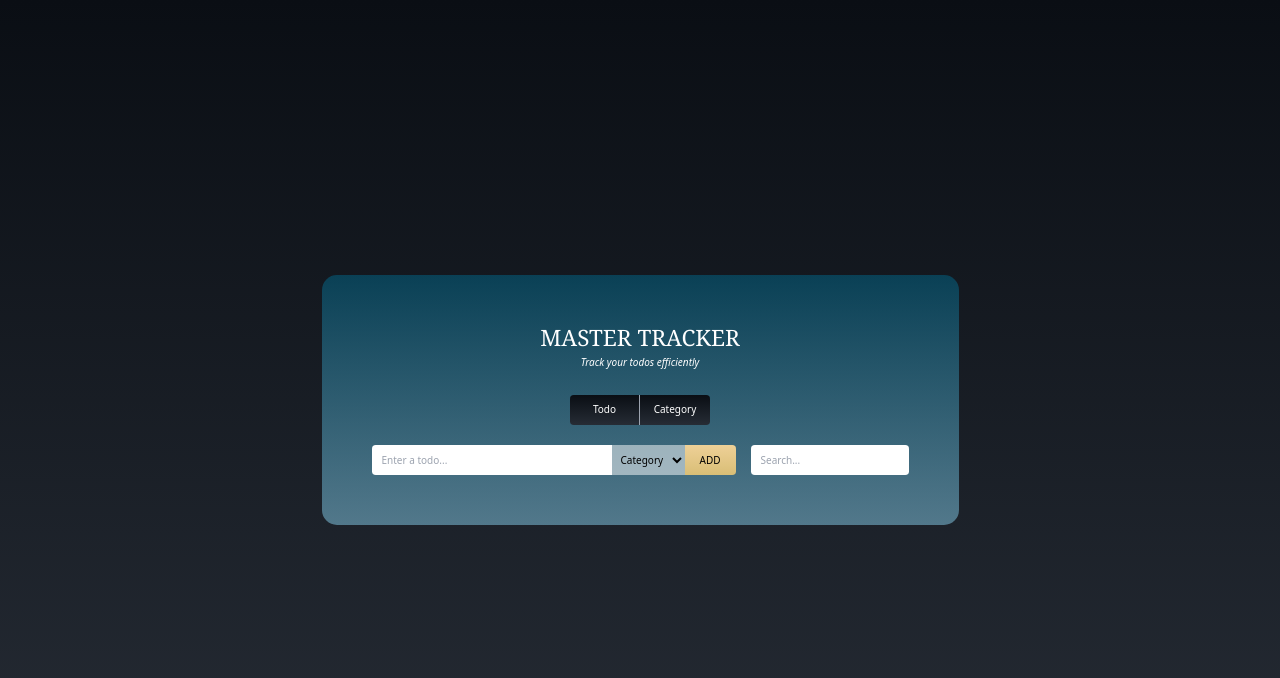
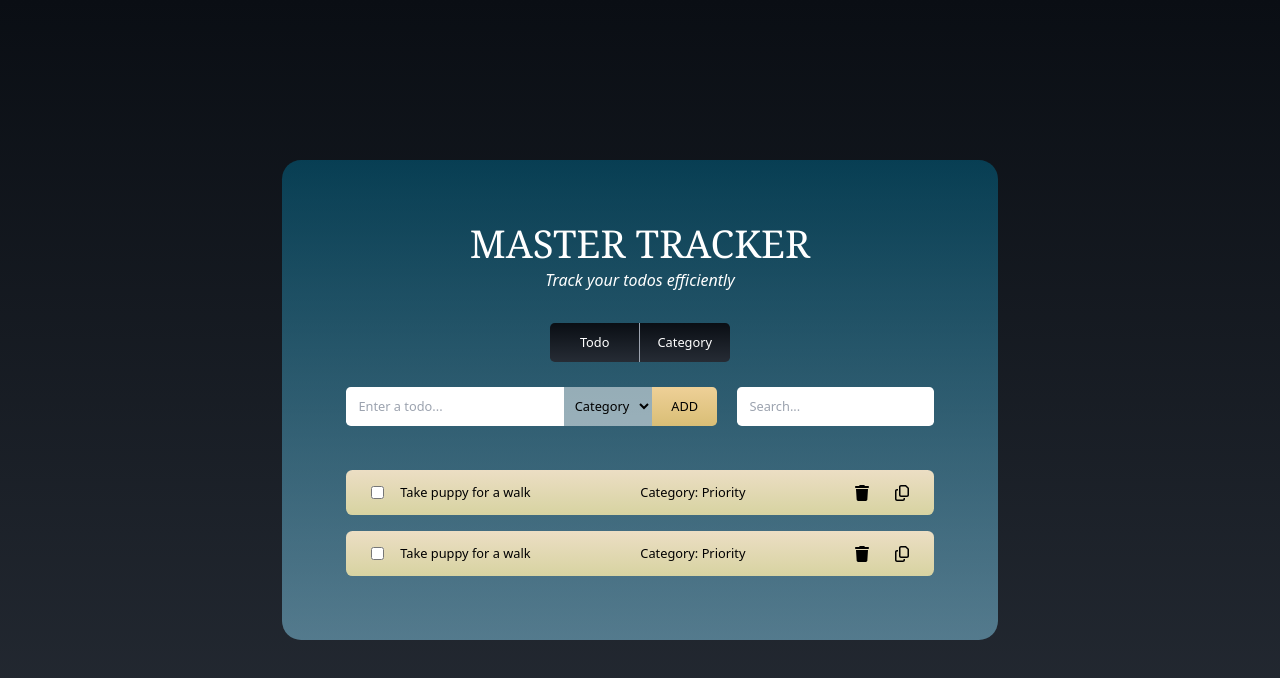
Before and after one commit to ahmedskandar/master-tracker, a React (Create React App) app: page / in a window 1280 px wide. Shown: the top 678 px of the page. Built offline with nearby package versions, Linux system fonts and the light colour scheme.

Commit message:
fixed responsiveness and layout

```diff
--- a/package.json
+++ b/package.json
@@ -3,6 +3,11 @@
   "version": "0.1.0",
   "private": true,
   "dependencies": {
+    "@fortawesome/fontawesome-svg-core": "^6.4.2",
+    "@fortawesome/free-brands-svg-icons": "^6.4.2",
+    "@fortawesome/free-regular-svg-icons": "^6.4.2",
+    "@fortawesome/free-solid-svg-icons": "^6.4.2",
+    "@fortawesome/react-fontawesome": "^0.2.0",
     "@testing-library/jest-dom": "^5.17.0",
     "@testing-library/react": "^13.4.0",
     "@testing-library/user-event": "^13.5.0",
--- a/src/components/todo/Todo.tsx
+++ b/src/components/todo/Todo.tsx
@@ -1,11 +1,12 @@
 import TodoForm from "./TodoForm";
+import TodoList from "./TodoList";
 
 type Props = {};
 
 const Todo = (props: Props) => {
   return (
     <div className="mt-8">
-      <div className="flex flex-col md:flex-row md:gap-6">
+      <div className="flex flex-col md:flex-row md:gap-6 md:justify-between">
         <TodoForm />
         <input
           type="text"
@@ -13,6 +14,7 @@ const Todo = (props: Props) => {
           placeholder="Search..."
         />
       </div>
+      <TodoList />
     </div>
   );
 };
--- a/src/components/todo/TodoForm.tsx
+++ b/src/components/todo/TodoForm.tsx
@@ -3,10 +3,10 @@ type Props = {}
 
 const TodoForm = (props: Props) => {
   return (
-    <div className="grid grid-cols-2 gap-y-5 mb-5 md:mb-0 md:block">
+    <div className="grid grid-cols-2 gap-y-5 mb-5 md:basis-11/12 md:mb-0 md:flex">
       <input
         type="text"
-        className="pl-4 col-span-2 rounded-md h-12 w-96 md:rounded-r-none md:rounded-l-md"
+        className="pl-4 col-span-2 w-full rounded-md h-12 md:rounded-r-none md:rounded-l-md"
         placeholder="Enter a todo..."
       />
       <select className="h-12 bg-white/50 px-2 rounded-l-md md:rounded-none">
--- /dev/null
+++ b/src/components/todo/TodoItem.tsx
@@ -0,0 +1,23 @@
+import { faCopy } from "@fortawesome/free-regular-svg-icons";
+import { faTrash } from "@fortawesome/free-solid-svg-icons";
+import { FontAwesomeIcon } from "@fortawesome/react-fontawesome";
+
+type Props = {};
+
+const TodoItem = (props: Props) => {
+  return (
+    <li className="bg-todo-item rounded-lg py-4 px-8 flex justify-between">
+      <div className="flex gap-5">
+        <input type="checkbox" />
+        <p>Take puppy for a walk</p>
+      </div>
+      <p>Category: Priority</p>
+      <div className="flex items-center gap-8 text-xl">
+        <FontAwesomeIcon role="button" icon={faTrash} />
+        <FontAwesomeIcon role="button" icon={faCopy} />
+      </div>
+    </li>
+  );
+};
+
+export default TodoItem;
--- /dev/null
+++ b/src/components/todo/TodoList.tsx
@@ -0,0 +1,15 @@
+import React from 'react'
+import TodoItem from './TodoItem'
+
+type Props = {}
+
+const TodoList = (props: Props) => {
+  return (
+    <ul className='mt-14 flex flex-col gap-5'>
+        <TodoItem />
+        <TodoItem />
+    </ul>
+  )
+}
+
+export default TodoList
--- a/src/components/ui/Card.tsx
+++ b/src/components/ui/Card.tsx
@@ -3,7 +3,7 @@ import { ChildrenProps } from '../../lib/types'
 
 
 const Card = ({children}: ChildrenProps) => {
-  return <div className="bg-card flex flex-col justify-center rounded-3xl p-20">{children}</div>;
+  return <div className="bg-card flex flex-col justify-center rounded-3xl p-10 w-11/12 sm:p-20 sm:w-10/12 sm:max-w-3xl md:max-w-4xl">{children}</div>;
 }
 
 export default Card
--- a/src/index.css
+++ b/src/index.css
@@ -4,9 +4,7 @@
   box-sizing: border-box;
 }
 
-html {
-  font-size: 62.5%;
-}
+
 
 .bg-card {
   background: linear-gradient(
@@ -30,10 +28,22 @@ html {
   .add-button {
     @apply bg-gradient-to-b from-[#EED097] to-[#D9BE76] px-6 h-12 rounded-r-md
   }
+  .bg-todo-item {
+    @apply bg-gradient-to-b from-[#ECDEC4] to-[#D7D3A1]
+  }
 }
 
 @layer base {
   body {
     @apply dark-gradient min-h-screen
   }
+  html {
+    @apply text-[62.5%] md:text-[80%]
+  }
 }
+
+/* @media (max-width: 400px) {
+  html {
+    font-size: 62.5%
+  }
+} */
--- a/src/pages/Home.tsx
+++ b/src/pages/Home.tsx
@@ -1,20 +1,24 @@
-import Todo from "../components/todo/Todo"
-import Card from "../components/ui/Card"
-import ToggleButtons from "../components/ui/ToggleButtons"
+import Todo from "../components/todo/Todo";
+import Card from "../components/ui/Card";
+import ToggleButtons from "../components/ui/ToggleButtons";
 
-type Props = {}
+type Props = {};
 
 const Home = (props: Props) => {
   return (
     <section className="flex justify-center h-screen items-center">
       <Card>
-        <h1 className="font-serif text-white text-4xl text-center">MASTER TRACKER</h1>
-        <p className="italic text-white mt-2 mb-10 text-center">Track your todos efficiently</p>
+        <h1 className="font-serif text-white text-4xl text-center md:text-5xl">
+          MASTER TRACKER
+        </h1>
+        <p className="italic text-white mt-2 mb-10 text-center text-lg md:text-xl">
+          Track your todos efficiently
+        </p>
         <ToggleButtons />
         <Todo />
       </Card>
     </section>
-  )
-}
+  );
+};
 
-export default Home
+export default Home;
```
Also changed, not shown: 1 other file (tests, documents, lock files or other folders).
